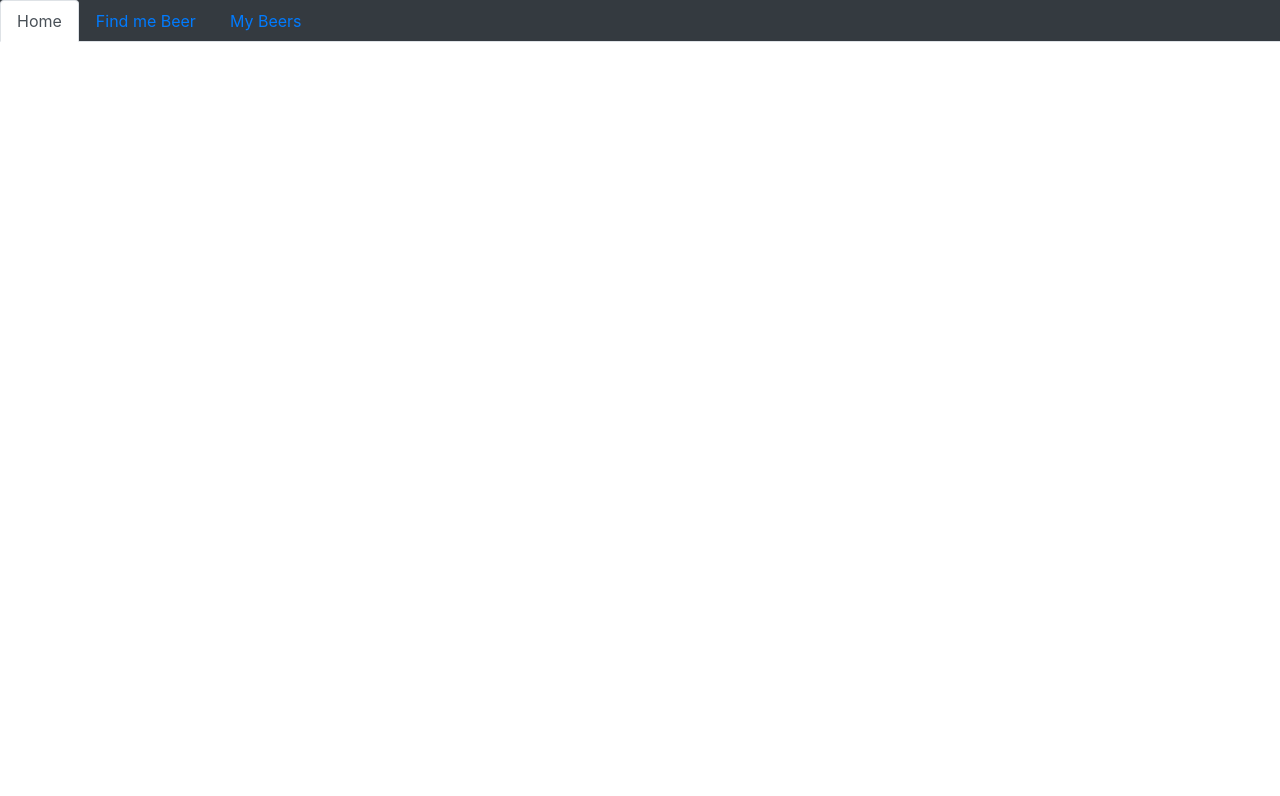
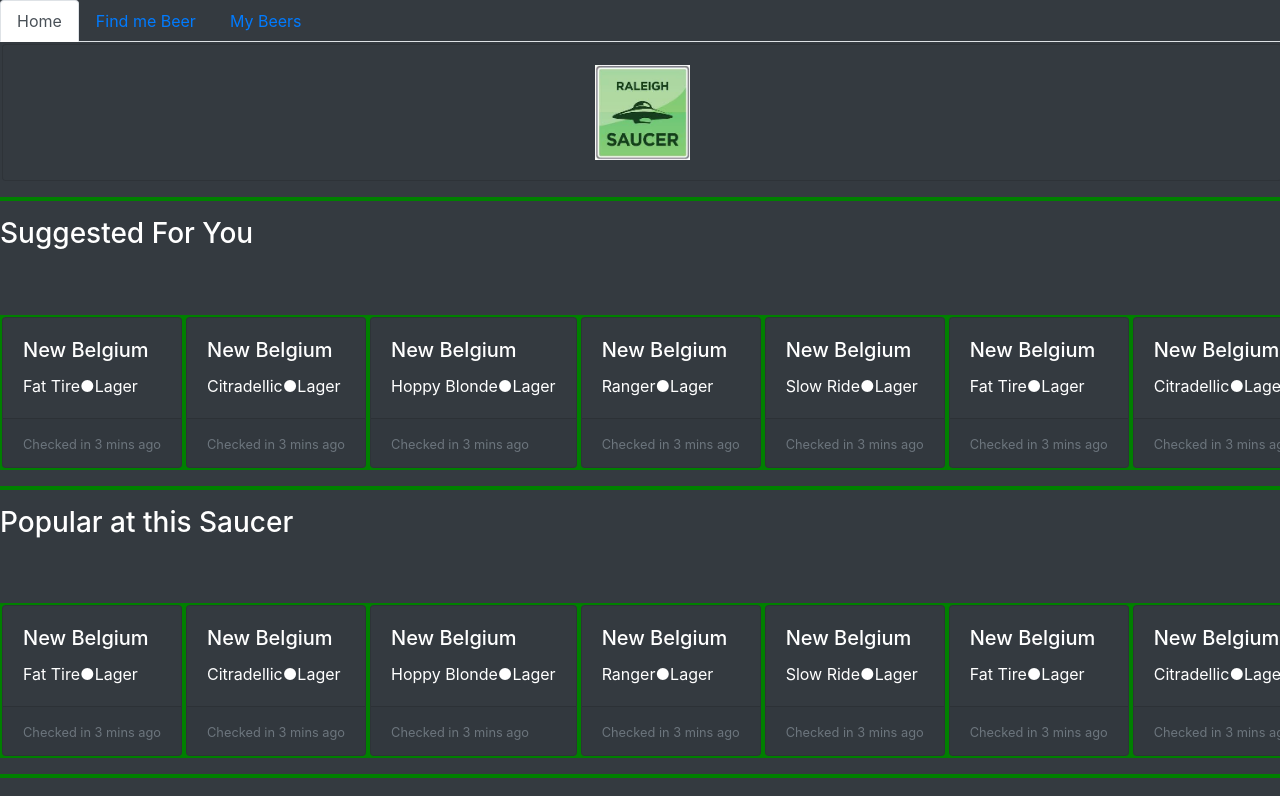
Before and after one commit to ratrevorrow/BeerMe, a React (Create React App) app in the folder saucey-saucer/: page / in a window 1280 px wide. Shown: the top 796 px of the page. Built offline with nearby package versions, Linux system fonts and the light colour scheme.

Commit message:
UI Skeleton HomePage
Dynamic Horizontal List Complete

```diff
--- a/saucey-saucer/src/App.js
+++ b/saucey-saucer/src/App.js
@@ -1,13 +1,17 @@
 import React, { useState } from "react";
 import "./App.css";
 import HorizontalScroll from "./components/HorizontalScroll/HorizontalScroll";
+import BeerScroll from "./components/HorizontalScroll/BeerScroll";
 import MyBeers from "./components/MyBeers/MyBeers";
+import Home from "./components/Home/Home";
 import { Tab, Tabs } from "react-bootstrap";
 function App() {
   return (
     <div className="App">
       <Tabs className="navtab" defaultActiveKey="home">
-        <Tab eventKey="home" title="Home"></Tab>
+        <Tab eventKey="home" title="Home">
+          <Home />
+        </Tab>
         <Tab eventKey="searchBeer" title="Find me Beer">
           <hr style={{ border: "2px solid green" }} />
           <h3 style={{ color: "white" }}>Lager</h3>
--- /dev/null
+++ b/saucey-saucer/src/components/Home/Home.js
@@ -0,0 +1,33 @@
+import React, { useState } from "react";
+import { Card } from "react-bootstrap";
+import SaucerLogo from "../../resources/saucer/saucer.jpg";
+import BeerScroll from "../HorizontalScroll/BeerScroll";
+function Home() {
+  const style = {
+    display: "flex",
+    alignItems: "center",
+    justifyContent: "center",
+    width: "100%",
+    height: "100%"
+  };
+  return (
+    <div>
+      <Card bg="dark" text="white" style={style}>
+        <Card.Body>
+          <img src={SaucerLogo} />
+        </Card.Body>
+      </Card>
+      <hr style={{ border: "2px solid green" }} />
+      <h3 style={{ color: "white" }}>Suggested For You</h3>
+      <BeerScroll />
+      <hr style={{ border: "2px solid green" }} />
+      <h3 style={{ color: "white" }}>Popular at this Saucer</h3>
+      <BeerScroll />
+      <hr style={{ border: "2px solid green" }} />
+      <h3 style={{ color: "white" }}>Events coming up</h3>
+      <BeerScroll />
+    </div>
+  );
+}
+
+export default Home;
--- /dev/null
+++ b/saucey-saucer/src/components/HorizontalScroll/BeerScroll.js
@@ -0,0 +1,112 @@
+import React, { useState } from "react";
+import "./horizontal-scroll.css";
+import { Card } from "react-bootstrap";
+import MyVerticallyCenteredModal from "../Modal/MyVerticallyCenteredModal";
+
+function BeerScroll() {
+  const [modalShow, setModalShow] = React.useState(false);
+
+  const beers = [
+    {
+      brewery: "New Belgium",
+      beer: "Fat Tire",
+      style: "Lager"
+    },
+    {
+      brewery: "New Belgium",
+      beer: "Citradellic",
+      style: "Lager"
+    },
+    {
+      brewery: "New Belgium",
+      beer: "Hoppy Blonde",
+      style: "Lager"
+    },
+    {
+      brewery: "New Belgium",
+      beer: "Ranger",
+      style: "Lager"
+    },
+    {
+      brewery: "New Belgium",
+      beer: "Slow Ride",
+      style: "Lager"
+    },
+    {
+      brewery: "New Belgium",
+      beer: "Fat Tire",
+      style: "Lager"
+    },
+    {
+      brewery: "New Belgium",
+      beer: "Citradellic",
+      style: "Lager"
+    },
+    {
+      brewery: "New Belgium",
+      beer: "Hoppy Blonde",
+      style: "Lager"
+    },
+    {
+      brewery: "New Belgium",
+      beer: "Ranger",
+      style: "Lager"
+    },
+    {
+      brewery: "New Belgium",
+      beer: "Slow Ride",
+      style: "Lager"
+    },
+    {
+      brewery: "New Belgium",
+      beer: "Fat Tire",
+      style: "Lager"
+    },
+    {
+      brewery: "New Belgium",
+      beer: "Citradellic",
+      style: "Lager"
+    },
+    {
+      brewery: "New Belgium",
+      beer: "Hoppy Blonde",
+      style: "Lager"
+    },
+    {
+      brewery: "New Belgium",
+      beer: "Ranger",
+      style: "Lager"
+    },
+    {
+      brewery: "New Belgium",
+      beer: "Slow Ride",
+      style: "Lager"
+    }
+  ];
+
+  const beerList = beers.map((beer, idx) => (
+    <Card bg="dark" text="white" key={idx} onClick={() => setModalShow(true)}>
+      <Card.Body>
+        <Card.Title>{beer.brewery}</Card.Title>
+        <Card.Text>
+          {beer.beer}●{beer.style}
+        </Card.Text>
+      </Card.Body>
+      <Card.Footer>
+        <small className="text-muted">Checked in 3 mins ago</small>
+      </Card.Footer>
+    </Card>
+  ));
+
+  return (
+    <div className="scrolling-wrapper-flexbox">
+      {beerList}{" "}
+      <MyVerticallyCenteredModal
+        show={modalShow}
+        onHide={() => setModalShow(false)}
+      />
+    </div>
+  );
+}
+
+export default BeerScroll;
--- a/saucey-saucer/src/components/HorizontalScroll/HorizontalScroll.js
+++ b/saucey-saucer/src/components/HorizontalScroll/HorizontalScroll.js
@@ -10,7 +10,9 @@
 import SlowRide from "../../resources/beers/nb-slow-ride.png";
 
 function HorizontalScroll() {
+  const [scrollData, setScrollData] = React.useState(null);
   const [modalShow, setModalShow] = React.useState(false);
+
   return (
     <div className="scrolling-wrapper-flexbox">
       <Card bg="dark" text="white" onClick={() => setModalShow(true)}>
```
Also changed, not shown: saucey-saucer/src/resources/saucer/saucer.jpg (added).
